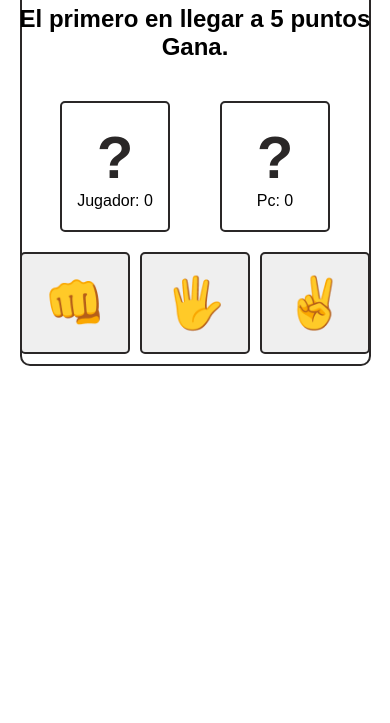
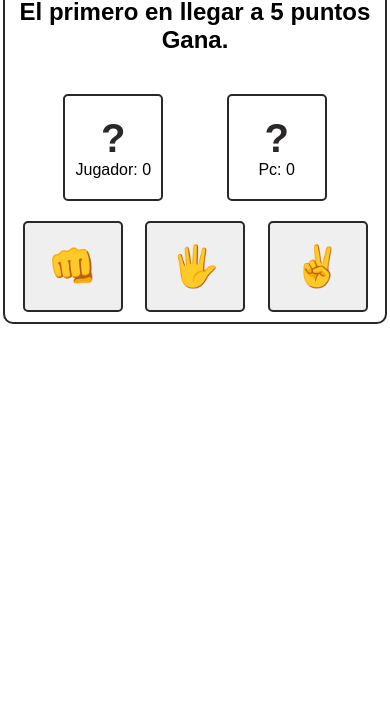
Before and after one commit to plunkydev/rock-paper-scissors, a plain HTML site: page index.html in a window 390 px wide. Shown: the part 121-844 px from the top of the page. Drawn offline with Linux system fonts and the light colour scheme.

Commit message:
Agregada media screen css en style.css para mejorar la adaptacion de pantallas moviles

```diff
--- a/style.css
+++ b/style.css
@@ -58,3 +58,66 @@ a {
     padding: 5px;
     border-radius: 5px;
 }
+
+@media (max-width:  576px) {
+    * {
+        box-sizing: border-box;
+        margin: 0;
+        padding: 0;
+    }
+    body {
+        font-family: Arial, Helvetica, sans-serif;
+    }
+    h1, h2 {
+        text-align: center;
+        padding: 10px 0 10px 0;
+    }
+    .appContiner {
+        display: grid;
+        justify-content: center;
+        align-content: center;
+        border: 2px solid #2a2727;
+        border-radius: 10px;
+        margin: 50px 3px 20px 3px;
+    }
+    .puntuacionContiner, .eleccionContiner {
+        display: flex;
+        justify-content: space-evenly;
+    }
+    .cajaPuntuacion, #piedra, #papel, #tijera {
+        display: flex;
+        flex-direction: column;
+        align-items: center;
+        border: 2px solid #2a2727;
+        border-radius: 5px;
+        padding: 20px 10px;
+        margin: 10px 5px;
+        width: 100px;
+    }
+    .eleccionJugador, .eleccionPc {
+        font-size: 40px;
+        font-weight: 900;
+        color: #2a2727;
+    }
+    #piedra, #papel, #tijera {
+        font-size: 40px;
+    }
+    .empate {
+        font-size: 16px;
+        text-align: center;
+        padding: 10px 0 10px 0;
+        font-weight: 900;
+        color: #2a2727;
+    }
+    a {
+        text-decoration: none;
+        font-size: 16px;
+        text-align: center;
+        padding: 10px 0 10px 0;
+        font-weight: 900;
+        color: rgb(201, 47, 47);
+        border: 2px solid #2a2727;
+        padding: 5px;
+        border-radius: 5px;
+    }
+}
```
